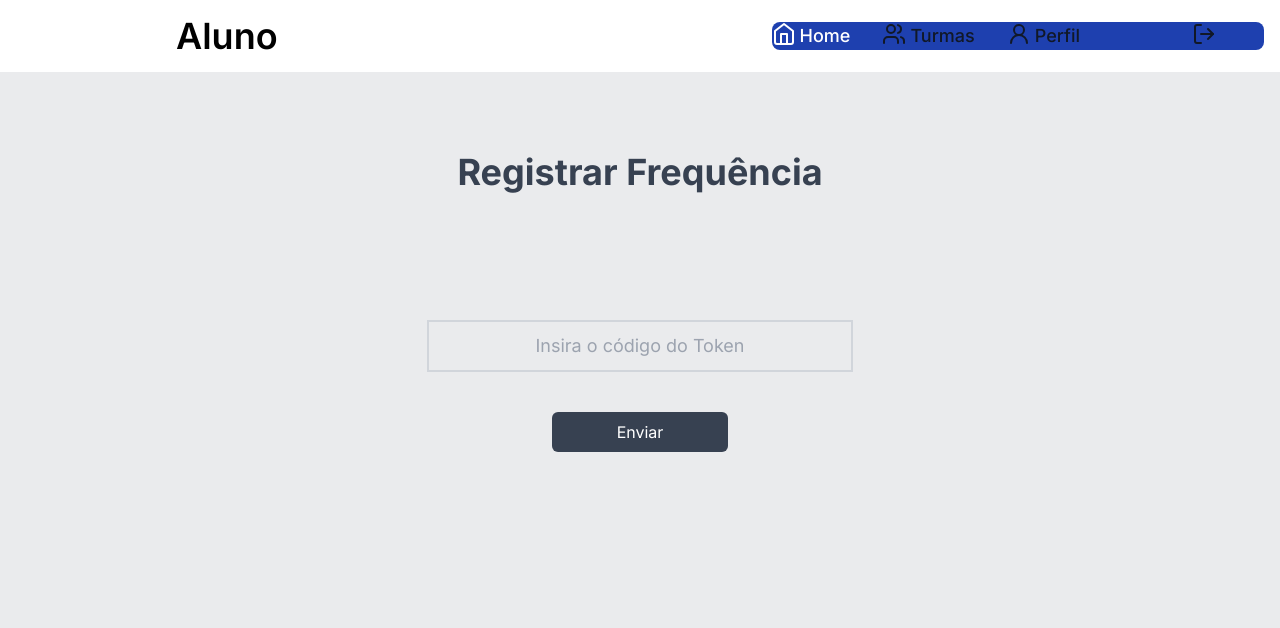
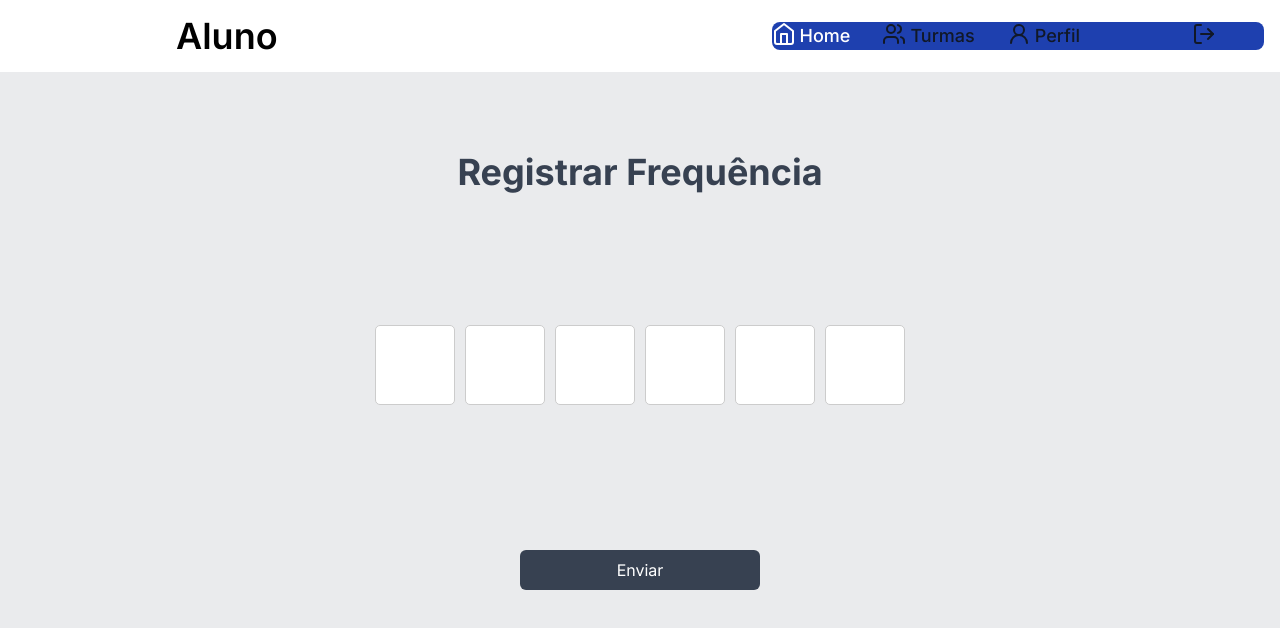
Before and after one commit to MariaR1t4/tc, a Next.js app: page /aluno/registrar in a window 1280 px wide. Shown: the top 628 px of the page. Built offline with nearby package versions, Linux system fonts and the light colour scheme.

Commit message:
commit 3-11

```diff
--- a/app/aluno/registrar/page.tsx
+++ b/app/aluno/registrar/page.tsx
@@ -2,8 +2,10 @@
 import { NavbarAluno } from "@/app/components/navbaraluno";
 import React from "react";
 
+
 import MyFade from "@/app/components/my-fade";
 import { ClipLoader } from "react-spinners";
+import TokenInput from "@/app/components/tokentela";
 
 
 export default function RegFrequencia(){
@@ -58,8 +60,8 @@
       <MyFade in={showFeed} cancelShow={() => setShowFeed(false)}/>
 
             <div className="flex justify-center items-center mt-32 flex-col">
-                <input type="text"  name="token" id="token" className="relative py-2.5 px-0 w-2/6 text-lg mb-10 text-gray-900 bg-transparent border-2 border-gray-300 appearance-nblack dark:border-gray-600 dark:focus:border-blue-500 focus:outline-none focus:ring-0 focus:border-blue-600 peer text-center" placeholder=" Insira o código do Token " required/>
-                <button className=' bg-gray-700 w-44 h-10 hover:bg-gray-800 rounded-md transition ease-in duration-100 hover:-translate-y-1 text-base text-white' onClick={enviaServidor}>Enviar</button>
+            <TokenInput/>
+                <button className=' bg-gray-700 w-60 h-10  hover:bg-gray-800 rounded-md transition ease-in duration-100 hover:-translate-y-1 text-base text-white' onClick={enviaServidor}>Enviar</button>
             </div>
 
             </main>
--- /dev/null
+++ b/app/components/tokentela.jsx
@@ -0,0 +1,37 @@
+import React from 'react';
+
+const TokenInput = () => {
+  return (
+    <div className="token-input-container">
+      <input className="token-input" type="text" maxLength="1" />
+      <input className="token-input" type="text" maxLength="1" />
+      <input className="token-input" type="text" maxLength="1" />
+      <input className="token-input" type="text" maxLength="1" />
+      <input className="token-input" type="text" maxLength="1" />
+      <input className="token-input" type="text" maxLength="1" />
+      <style jsx>{`
+        .token-input-container {
+          display: flex;
+          justify-content: center;
+          padding-bottom: 140px;
+        }
+
+        .token-input {
+          width: 80px;
+          height: 80px;
+          margin: 5px;
+          text-align: center;
+          border: 1px solid #ccc;
+          border-radius: 5px;
+          font-size: 70px;
+          color: black;
+          padding-bottom: 12px;
+
+        }
+        }
+      `}</style>
+    </div>
+  );
+};
+
+export default TokenInput;
--- a/tsconfig.json
+++ b/tsconfig.json
@@ -23,6 +23,6 @@
       "@/*": ["./*"]
     }
   },
-  "include": ["next-env.d.ts", "**/*.ts", "**/*.tsx", ".next/types/**/*.ts"],
+  "include": ["next-env.d.ts", "**/*.ts", "**/*.tsx", ".next/types/**/*.ts", "app/components/tokentela.jsx"],
   "exclude": ["node_modules"]
 }
```
